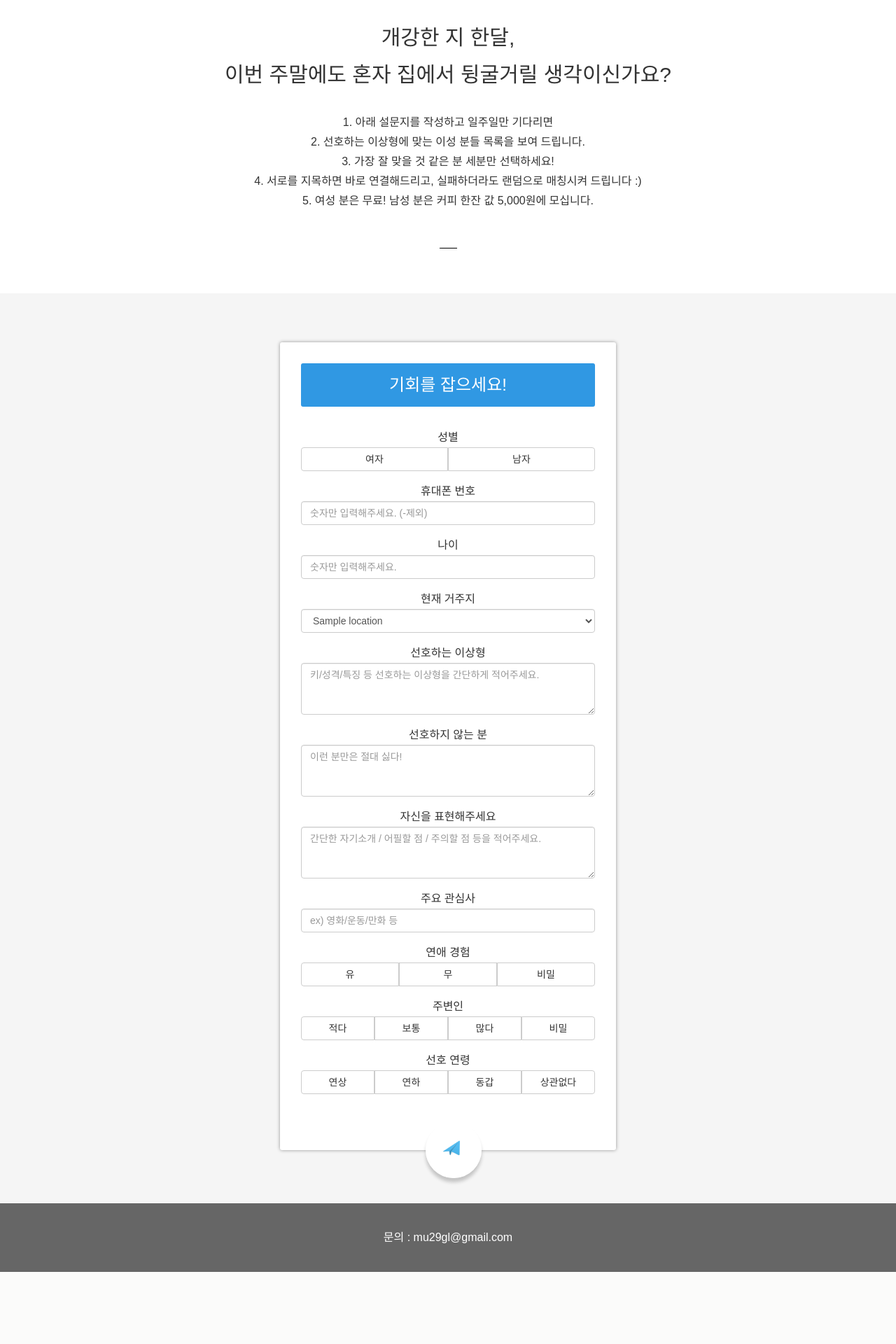
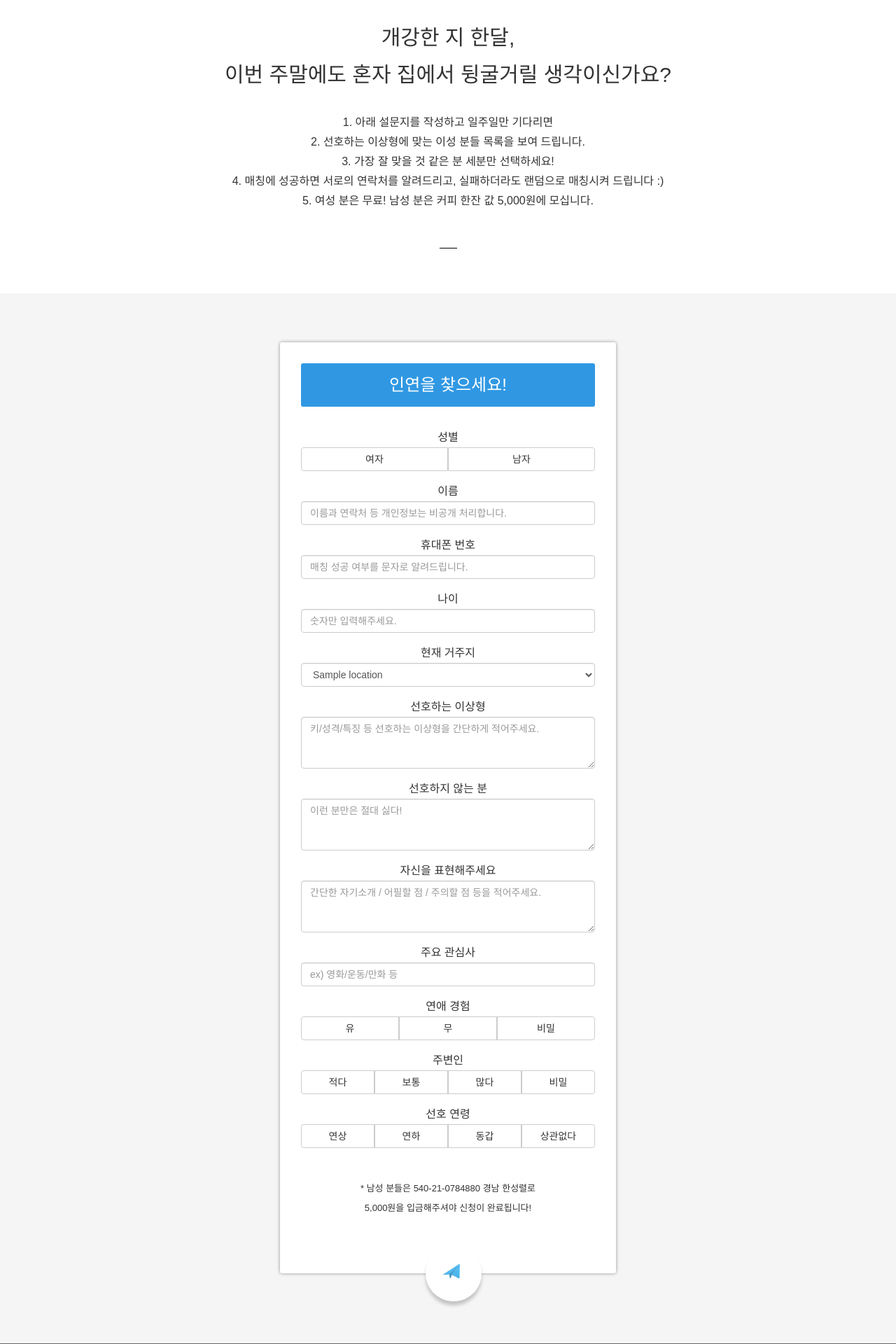
Before and after one commit to mu29/twenties, a Flask app: page / in a window 1280 px wide. Shown: the part 1460-3380 px from the top of the page at 70% size. Before the commit the page ends 3277 px from the top, so only its background shows below. Run offline with Flask 2, Linux system fonts and the light colour scheme; tables that the repository leaves empty hold one stand-in row (values such as "Sample post"); some libraries are stand-ins or nearby versions.

Commit message:
이름도 받아보자

```diff
--- a/models/user.py
+++ b/models/user.py
@@ -4,6 +4,7 @@ class User(db.Model):
     __tablename__ = 'users'
 
     id = db.Column(db.Integer, primary_key=True)
+    name = db.Column(db.String(10))
     phone = db.Column(db.String(11), unique=True)
     age = db.Column(db.Integer)
     gender = db.Column(db.String(10))
@@ -17,6 +18,7 @@ class User(db.Model):
     prefer_age = db.Column(db.String(10))
 
     def __init__(self, params):
+        self.name = params['name']
         self.phone = params['phone']
         self.age = params['age']
         self.gender = params['gender']
--- a/pages/index.py
+++ b/pages/index.py
@@ -18,6 +18,7 @@ def index():
 
     try:
         if request.method == 'POST':
+            name = request.form['name']
             phone = request.form['phone']
             age = int(request.form['age'])
             gender = request.form['gender']
@@ -32,6 +33,7 @@ def index():
 
             session = db.session()
             user = User({
+                'name' : name,
                 'phone' : phone,
                 'age' : age,
                 'gender' : gender,
--- a/static/css/main.css
+++ b/static/css/main.css
@@ -82,7 +82,7 @@ ul li, h1, h2, h3, h4 {
 	}
 
 	.apply {
-        height: 1400px
+        height: 1600px
 	}
 
 	.intro {
@@ -145,7 +145,7 @@ ul li, h1, h2, h3, h4 {
 	}
 
 	.apply {
-        min-height: 1300px
+        min-height: 1500px
 	}
 
 	.intro {
--- a/templates/index.html
+++ b/templates/index.html
@@ -36,7 +36,7 @@
             1. 아래 설문지를 작성하고 일주일만 기다리면 <br/>
             2. 선호하는 이상형에 맞는 이성 분들 목록을 보여 드립니다. <br/>
             3. 가장 잘 맞을 것 같은 분 세분만 선택하세요! <br/>
-            4. 서로를 지목하면 바로 연결해드리고, 실패하더라도 랜덤으로 매칭시켜 드립니다 :) <br/>
+            4. 매칭에 성공하면 서로의 연락처를 알려드리고, 실패하더라도 랜덤으로 매칭시켜 드립니다 :) <br/>
             5. 여성 분은 무료! 남성 분은 커피 한잔 값 5,000원에 모십니다.
         </p>
         <br/>
@@ -46,7 +46,7 @@
     <div class="apply">
         <div class="forms">
             <div class="form-wrapper">
-                <div class="header"><h1>기회를 잡으세요!</h1></div>
+                <div class="header"><h1>인연을 찾으세요!</h1></div>
                 <form action="" method="post" enctype="multipart/form-data">
                     <label>성별</label>
                     <div class="form-group">
@@ -62,9 +62,14 @@
                         </div>
                     </div>
 
+                    <label>이름</label>
+                    <div class="form-group">
+                        <input type="text" name="name" class="form-control" placeholder="이름과 연락처 등 개인정보는 비공개 처리합니다." required="true">
+                    </div>
+
                     <label>휴대폰 번호</label>
                     <div class="form-group">
-                        <input type="number" name="phone" class="form-control" placeholder="숫자만 입력해주세요. (-제외)" required="true" maxlength="11">
+                        <input type="number" name="phone" class="form-control" placeholder="매칭 성공 여부를 문자로 알려드립니다." required="true" maxlength="11">
                     </div>
 
                     <label>나이</label>
@@ -162,7 +167,10 @@
                             </label>
                         </div>
                     </div>
-
+                    <p>
+                        <br/>
+                        <font size="2">* 남성 분들은 540-21-0784880 경남 한성렬로<br/>5,000원을 입금해주셔야 신청이 완료됩니다!</font>
+                    </p>
                     <div class="input-button">
                         <button class="submit"><i class="fa fa-paper-plane"></i><img id="loader" src="/static/img/paper-plane.png" alt="loading image"></button>
                     </div>
@@ -170,11 +178,11 @@
             </div>
         </div>
         {% if message %}
-            <div id="message" class="alert alert-info" role="alert" style="margin-top: 1200px;">
+            <div id="message" class="alert alert-info" role="alert" style="margin-top: 1400px;">
                 {{ message }}
             </div>
         {% else %}
-            <div id="message" class="alert alert-info" role="alert" style="margin-top: 1200px; display: none">
+            <div id="message" class="alert alert-info" role="alert" style="margin-top: 1400px; display: none">
             </div>
         {% endif %}
     </div>
```
